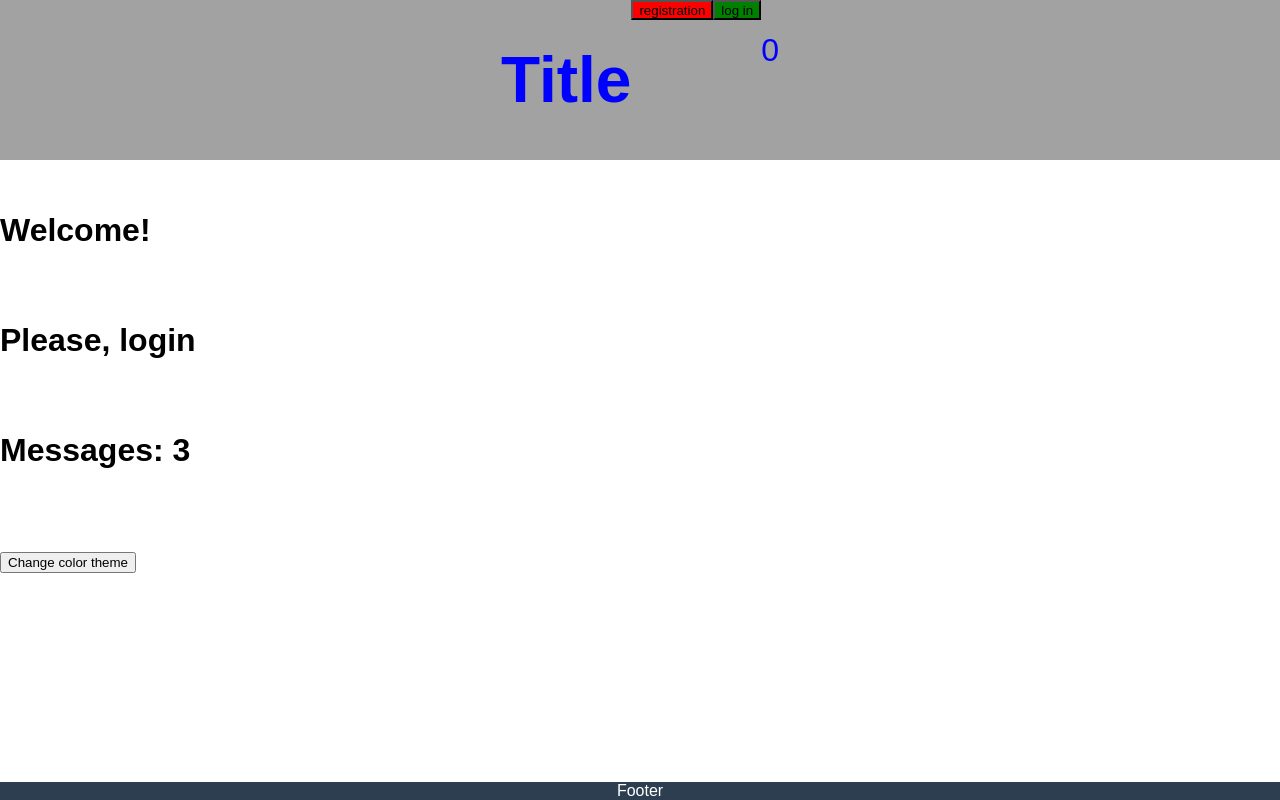
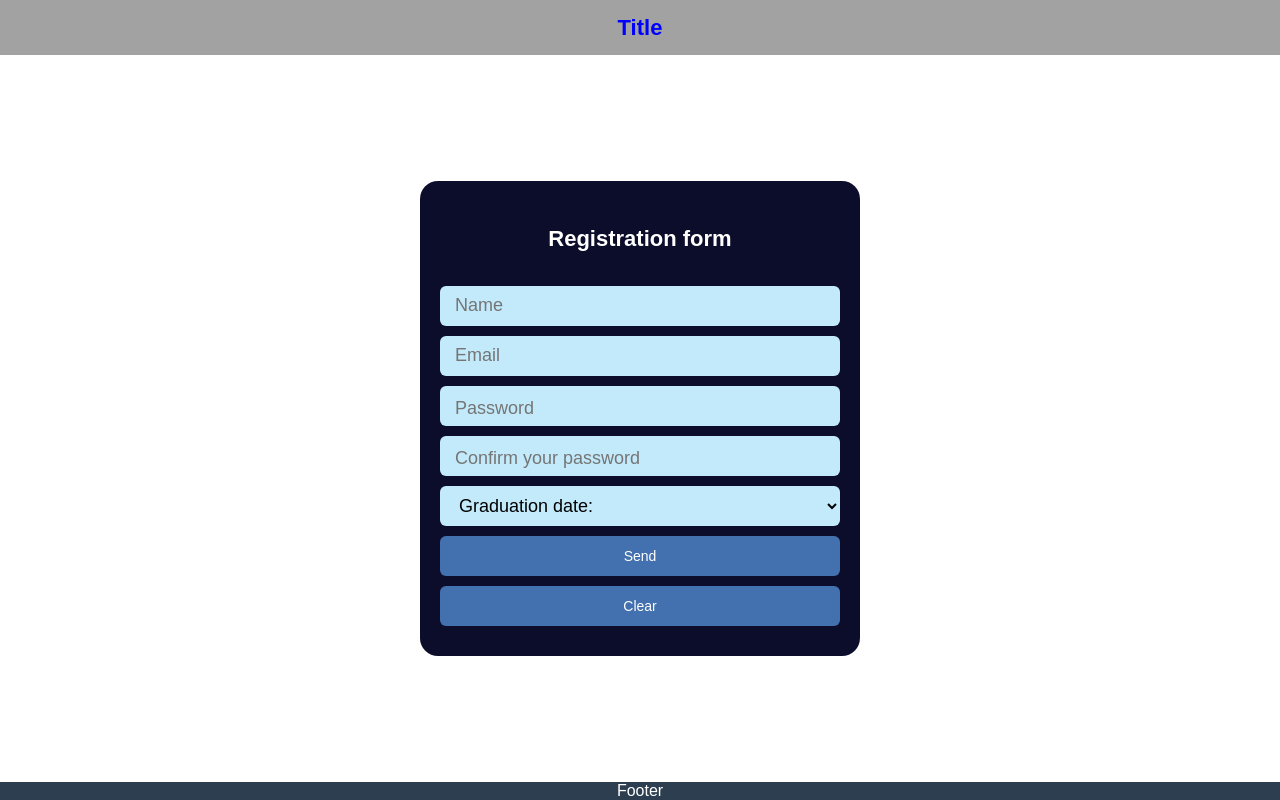
Before and after one commit to nad388/my-app, a React (Vite) app: page / in a window 1280 px wide. Built offline with nearby package versions, Linux system fonts and the light colour scheme.

Commit message:
reg form added

```diff
--- a/src/components/App/App.jsx
+++ b/src/components/App/App.jsx
@@ -2,7 +2,6 @@
 import HomePage from '../../pages/HomePage'
 import Footer from '../Footer/Footer'
 import Header from '../Header/Header'
-import ThemeToggle from '../ThemeToggle'
 import './App.css'
 
 function App() {
@@ -25,7 +24,7 @@
 		<main className='app'>
 			<Header clicks={clicks} />
 			<HomePage />
-			<ThemeToggle isDarkMode={isDarkMode} setIsDarkMode={setIsDarkMode} />
+			{/* <ThemeToggle isDarkMode={isDarkMode} setIsDarkMode={setIsDarkMode} />  */}
 			<Footer />
 		</main>
 	)
--- a/src/components/Header/Header.jsx
+++ b/src/components/Header/Header.jsx
@@ -1,4 +1,3 @@
-import Button from '../Button'
 import './Header.css'
 
 export default function Header({ clicks }) {
@@ -13,12 +12,12 @@
 	return (
 		<header className='container' style={style}>
 			<h1>Title</h1>
-			<Button
+			{/* <Button
 				label='registration'
 				btnStyles={{ height: 20, background: 'red' }}
 			/>
 			<Button label='log in' btnStyles={{ height: 20, background: 'green' }} />
-			<p>{clicks}</p>
+			<p>{clicks}</p> */}
 		</header>
 	)
 }
--- /dev/null
+++ b/src/components/RegForm/RegForm.css
@@ -0,0 +1,73 @@
+.section {
+  background-color: #0c0c2b;
+  padding: 30px 20px;
+  margin: 0 auto;
+  border-radius: 18px;
+  display: flex;
+  flex-direction: column;
+  align-items: center;
+  row-gap: 20px;
+  color: white;
+}
+h1 {
+  font-size: 22px;
+}
+form {
+  display: flex;
+  flex-direction: column;
+  width: 400px;
+  row-gap: 10px;
+}
+input,
+select,
+button {
+  height: 40px;
+  box-sizing: border-box;
+  border: none;
+  border-radius: 6px;
+  padding-left: 15px;
+  padding-right: 15px;
+  font-size: 14px;
+  font-family: Arial, sans-serif;
+}
+
+select,
+input::placeholder {
+  font-size: 18px;
+  font-family: Arial, sans-serif;
+}
+
+input[type="password"] {
+  font-family: Arial, sans-serif;
+  font-size: 24px;
+}
+select,
+input {
+  background-color: #c2eafb;
+  outline: none;
+}
+select:focus,
+input:focus {
+  background-color: #fff;
+  outline: none;
+}
+button {
+  background-color: #4370ae;
+  color: #fff;
+  cursor: pointer;
+  transition: all 0.5s;
+}
+button:hover {
+  background-color: #17488d;
+}
+.error-message {
+  color: #ee0707;
+  text-align: center;
+}
+.password-invalid {
+  border: 2px solid #e10d0d;
+}
+.success-message {
+  color: #0cf10c;
+  text-align: center;
+}
--- /dev/null
+++ b/src/components/RegForm/RegForm.jsx
@@ -0,0 +1,146 @@
+import { useState } from 'react'
+import './RegForm.css'
+import {
+	checkPasswordMatch,
+	checkRequiredFields,
+	validatePassword,
+} from './validators'
+
+const RegForm = () => {
+	const [name, setName] = useState('')
+	const [email, setEmail] = useState('')
+	const [password, setPassword] = useState('')
+	const [isPasswordValid, setIsPasswordValid] = useState(true)
+	const [confirmPassword, setConfirmPassword] = useState('')
+	const [passwordMatch, setPasswordMatch] = useState(true)
+	const [selectedYear, setSelectedYear] = useState('')
+	const [requiredFieldsError, setRequiredFieldsError] = useState(false)
+	const [showSuccessMessage, setShowSuccessMessage] = useState(false)
+
+	const handleNameChange = e => setName(e.target.value)
+
+	const handleEmailChange = e => setEmail(e.target.value)
+
+	const handleYearChange = e => setSelectedYear(e.target.value)
+
+	const handlePasswordChange = e => {
+		const newPassword = e.target.value
+		setPassword(newPassword)
+		setIsPasswordValid(validatePassword(newPassword))
+		setPasswordMatch(checkPasswordMatch(newPassword, confirmPassword))
+	}
+
+	const handleConfirmPasswordChange = e => {
+		const newConfirmPassword = e.target.value
+		setConfirmPassword(newConfirmPassword)
+		setPasswordMatch(checkPasswordMatch(password, newConfirmPassword))
+	}
+
+	const years = Array.from(
+		{ length: 40 },
+		(_, i) => new Date().getFullYear() - i
+	)
+
+	const handleSubmit = e => {
+		e.preventDefault()
+
+		const allFieldsFilled = checkRequiredFields([
+			name,
+			email,
+			password,
+			confirmPassword,
+			selectedYear,
+		])
+
+		const isFormValid = allFieldsFilled && isPasswordValid && passwordMatch
+
+		if (!isFormValid) {
+			setRequiredFieldsError(true)
+			setShowSuccessMessage(false)
+			return
+		}
+
+		setRequiredFieldsError(false)
+		setShowSuccessMessage(true)
+
+		const formData = {
+			name,
+			email,
+			password,
+			confirmPassword,
+			selectedYear,
+		}
+
+		alert(JSON.stringify(formData, null, 2))
+
+		setTimeout(() => {
+			setShowSuccessMessage(false)
+		}, 3000)
+	}
+
+	const handleReset = () => {
+		setName('')
+		setEmail('')
+		setPassword('')
+		setIsPasswordValid('')
+		setConfirmPassword('')
+		setSelectedYear('')
+	}
+
+	return (
+		<div className='section'>
+			<h1>Registration form</h1>
+			<form onSubmit={handleSubmit}>
+				<input type='text' placeholder='Name' onChange={handleNameChange} />
+				<input type='email' placeholder='Email' onChange={handleEmailChange} />
+				<input
+					type='password'
+					placeholder='Password'
+					value={password}
+					onChange={handlePasswordChange}
+				/>
+				{!isPasswordValid && (
+					<div className='error-message'>
+						The password must contain Latin letters and numbers and be at least
+						8 characters long.
+					</div>
+				)}
+
+				<input
+					type='password'
+					placeholder='Confirm your password'
+					value={confirmPassword}
+					onChange={handleConfirmPasswordChange}
+					style={{ color: passwordMatch ? 'green' : 'red' }}
+				/>
+				{!passwordMatch && (
+					<div className='error-message'>The passwords don't match yet.</div>
+				)}
+
+				<select value={selectedYear} onChange={handleYearChange}>
+					<option value=''>Graduation date:</option>
+					{years.map(year => (
+						<option key={year.toString()} value={year}>
+							{year}
+						</option>
+					))}
+				</select>
+
+				<button type='submit'>Send</button>
+				<button type='reset' onClick={handleReset}>
+					Clear
+				</button>
+				{requiredFieldsError && (
+					<div className='error-message'>
+						Please check that the form fields are filled in.
+					</div>
+				)}
+				{showSuccessMessage && (
+					<div className='success-message'>Data sent successfully!</div>
+				)}
+			</form>
+		</div>
+	)
+}
+
+export default RegForm
--- /dev/null
+++ b/src/components/RegForm/validators.js
@@ -0,0 +1,12 @@
+export const validatePassword = password => {
+	const passwordRegex = /^(?=.*[A-Za-z])(?=.*\d)[A-Za-z\d]{8,}$/
+	return passwordRegex.test(password)
+}
+
+export const checkPasswordMatch = (password, confirmPassword) => {
+	return password === confirmPassword
+}
+
+export const checkRequiredFields = fields => {
+	return fields.every(field => field.trim())
+}
--- a/src/pages/HomePage.jsx
+++ b/src/pages/HomePage.jsx
@@ -1,15 +1,15 @@
-import Greeting from './Greeting'
+import RegForm from '../components/RegForm/RegForm'
 import './HomePage.css'
-import { Notification } from './Notification'
 
 export default function HomePage() {
 	const messages = ['message1', 'message2', 'message3']
 	return (
 		<>
-			<Greeting isLoggedIn={true} />
+			{/* <Greeting isLoggedIn={true} />
 			<Greeting isLoggedIn={false} />
 			<Notification messages={messages} />
-			<Notification messages={[]} />
+			<Notification messages={[]} /> */}
+			<RegForm />
 		</>
 	)
 }
```
